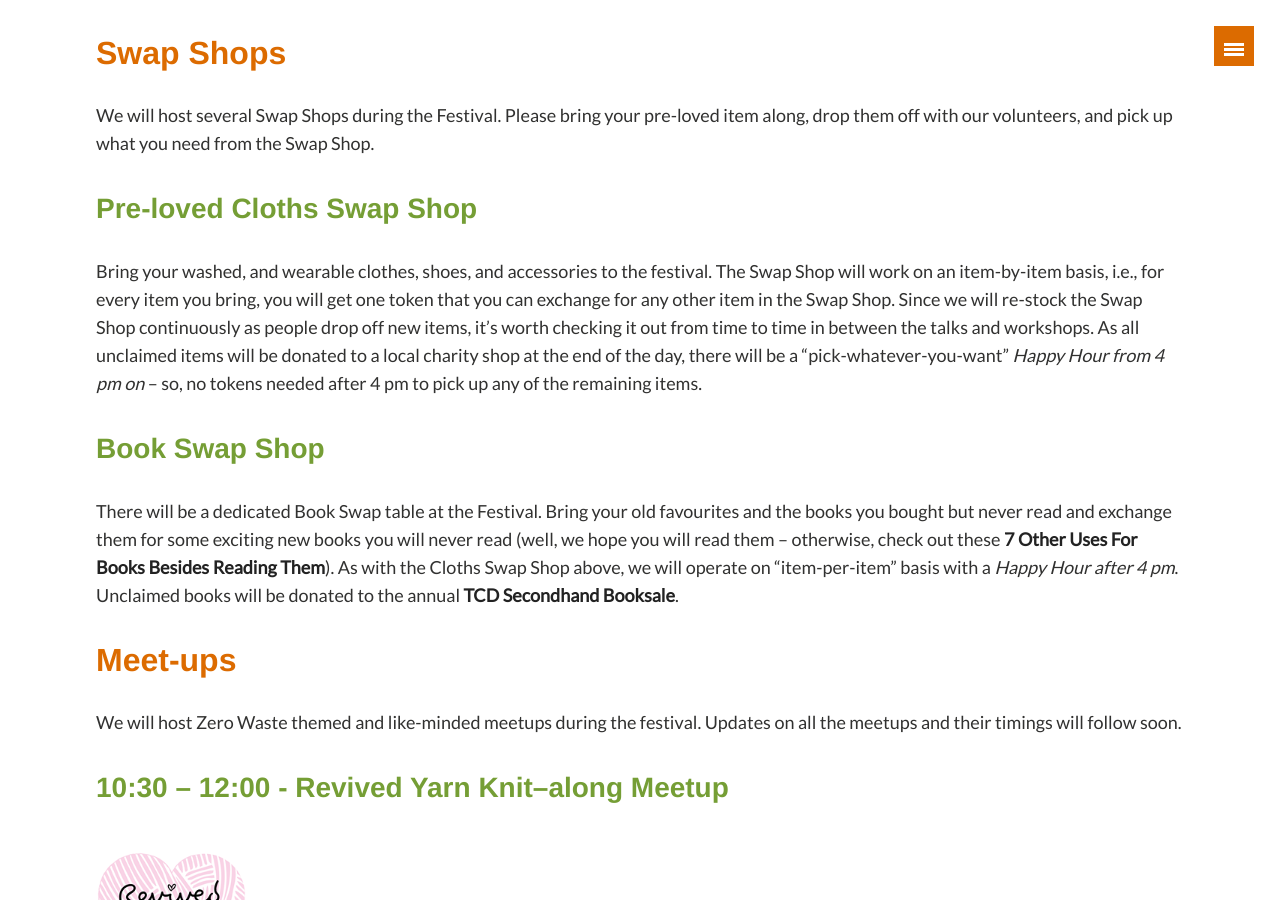
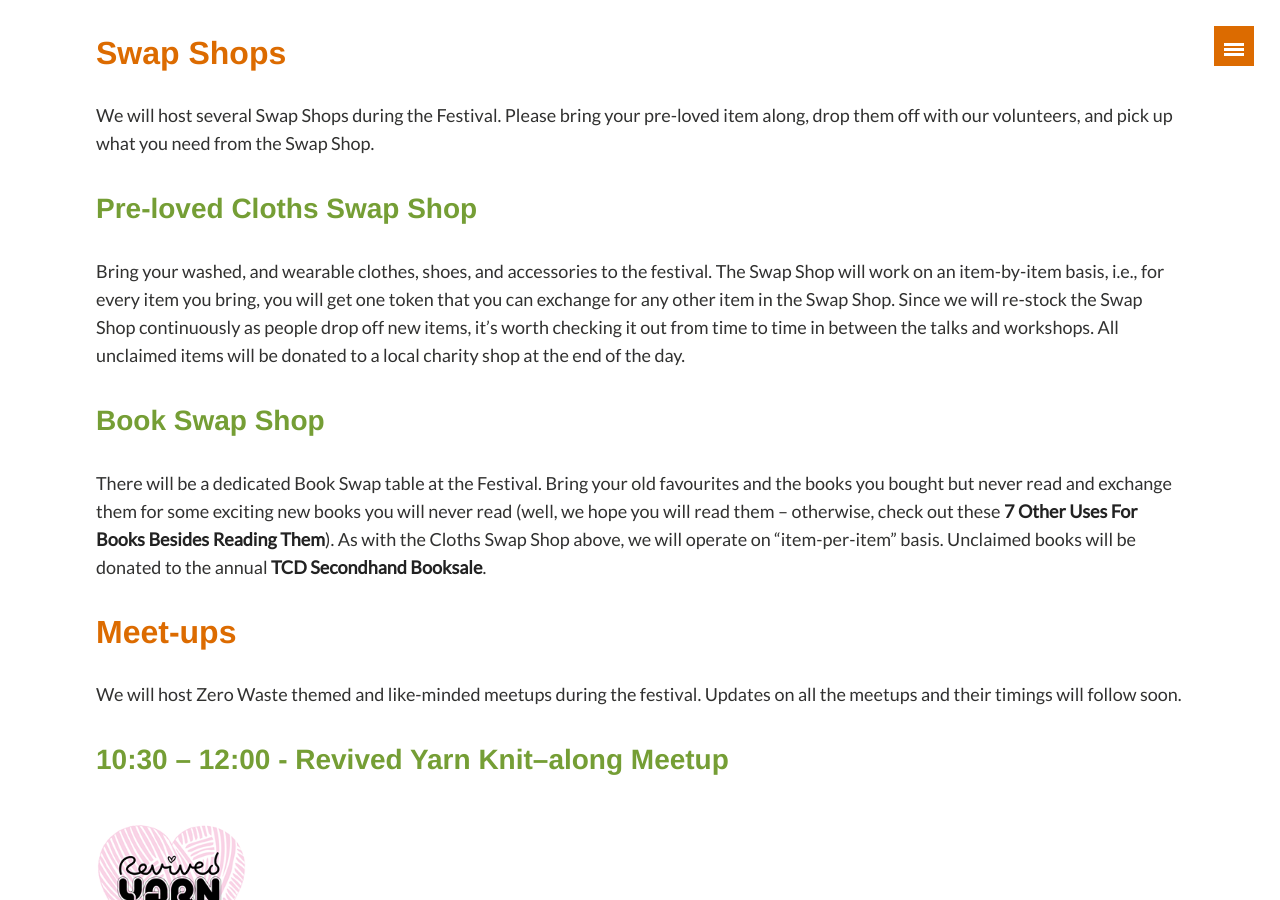
Before and after one commit to zerowastefestival/zerowastefestival.github.io, a Jekyll site: the page built from index.md, in a window 1280 px wide and 900 px high, scrolled down 10564 px. Built offline with Jekyll 4.4.1, drawn with Linux system fonts in a browser that asks for light colours; some web fonts are replaced.

Commit message:
updates swap shop rules

```diff
--- a/index.md
+++ b/index.md
@@ -217,11 +217,11 @@ We will host several Swap Shops during the Festival. Please bring your pre-loved
 
 ### Pre-loved Cloths Swap Shop
 
-Bring your washed, and wearable clothes, shoes, and accessories to the festival. The Swap Shop will work on an item-by-item basis, i.e., for every item you bring, you will get one token that you can exchange for any other item in the Swap Shop. Since we will re-stock the Swap Shop continuously as people drop off new items, it's worth checking it out from time to time in between the talks and workshops. As all unclaimed items will be donated to a local charity shop at the end of the day, there will be a "pick-whatever-you-want" *Happy Hour from 4 pm on* -- so, no tokens needed after 4 pm to pick up any of the remaining items.
+Bring your washed, and wearable clothes, shoes, and accessories to the festival. The Swap Shop will work on an item-by-item basis, i.e., for every item you bring, you will get one token that you can exchange for any other item in the Swap Shop. Since we will re-stock the Swap Shop continuously as people drop off new items, it's worth checking it out from time to time in between the talks and workshops. All unclaimed items will be donated to a local charity shop at the end of the day.
 
 ### Book Swap Shop
 
-There will be a dedicated Book Swap table at the Festival. Bring your old favourites and the books you bought but never read and exchange them for some exciting new books you will never read (well, we hope you will read them -- otherwise, check out these [7 Other Uses For Books Besides Reading Them](https://www.barnesandnoble.com/blog/7-other-uses-for-books-besides-reading-them/){:target="_blank"}). As with the Cloths Swap Shop above, we will operate on "item-per-item" basis with a *Happy Hour after 4 pm*. Unclaimed books will be donated to the annual [TCD Secondhand Booksale](https://www.tcd.ie/booksale/){:target="_blank"}.
+There will be a dedicated Book Swap table at the Festival. Bring your old favourites and the books you bought but never read and exchange them for some exciting new books you will never read (well, we hope you will read them -- otherwise, check out these [7 Other Uses For Books Besides Reading Them](https://www.barnesandnoble.com/blog/7-other-uses-for-books-besides-reading-them/){:target="_blank"}). As with the Cloths Swap Shop above, we will operate on "item-per-item" basis. Unclaimed books will be donated to the annual [TCD Secondhand Booksale](https://www.tcd.ie/booksale/){:target="_blank"}.
 
 
 ## Meet-ups
```
Also changed, not shown: _posts/2018-06-05-cloths-and-book-swap-shop-announced.md (+2 -2 lines).
